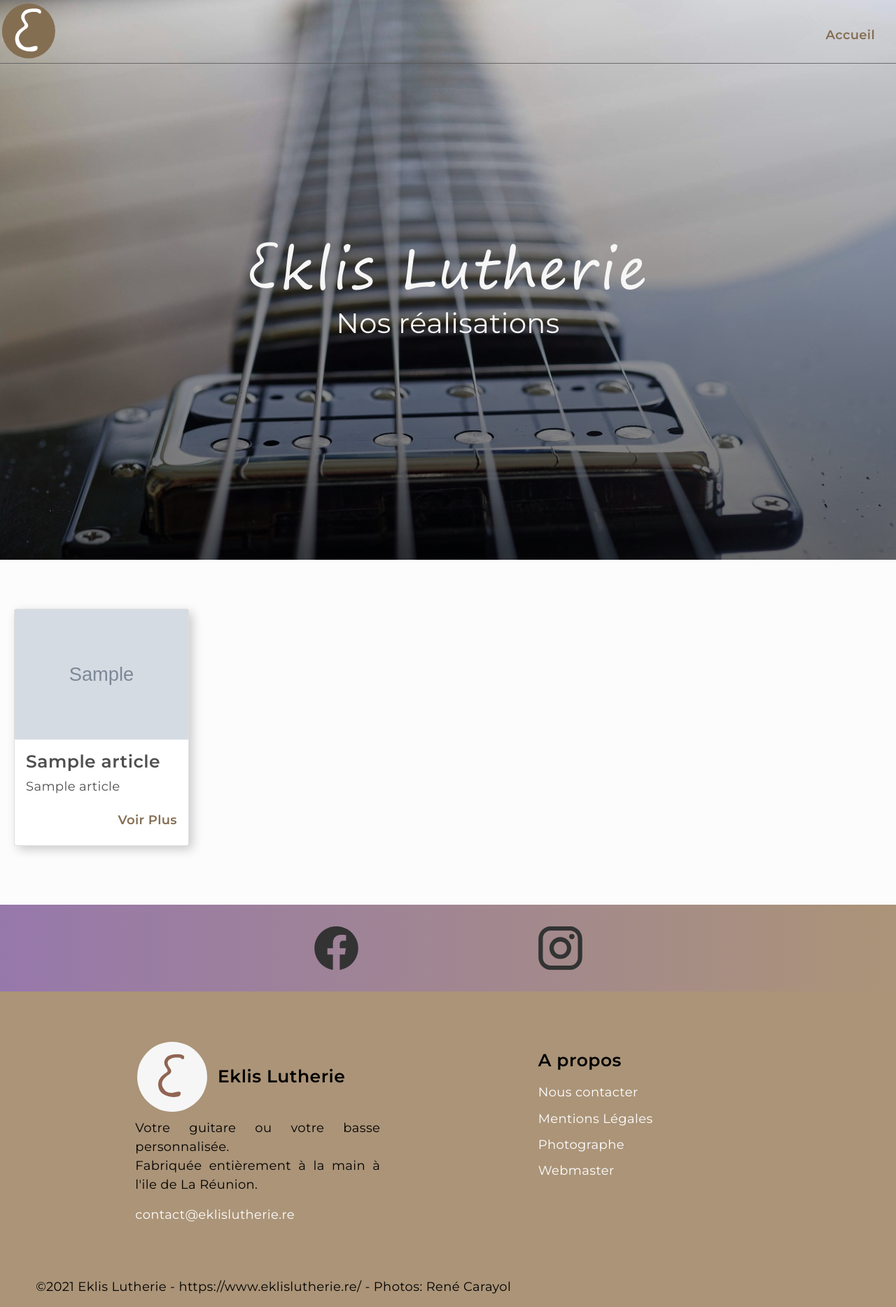
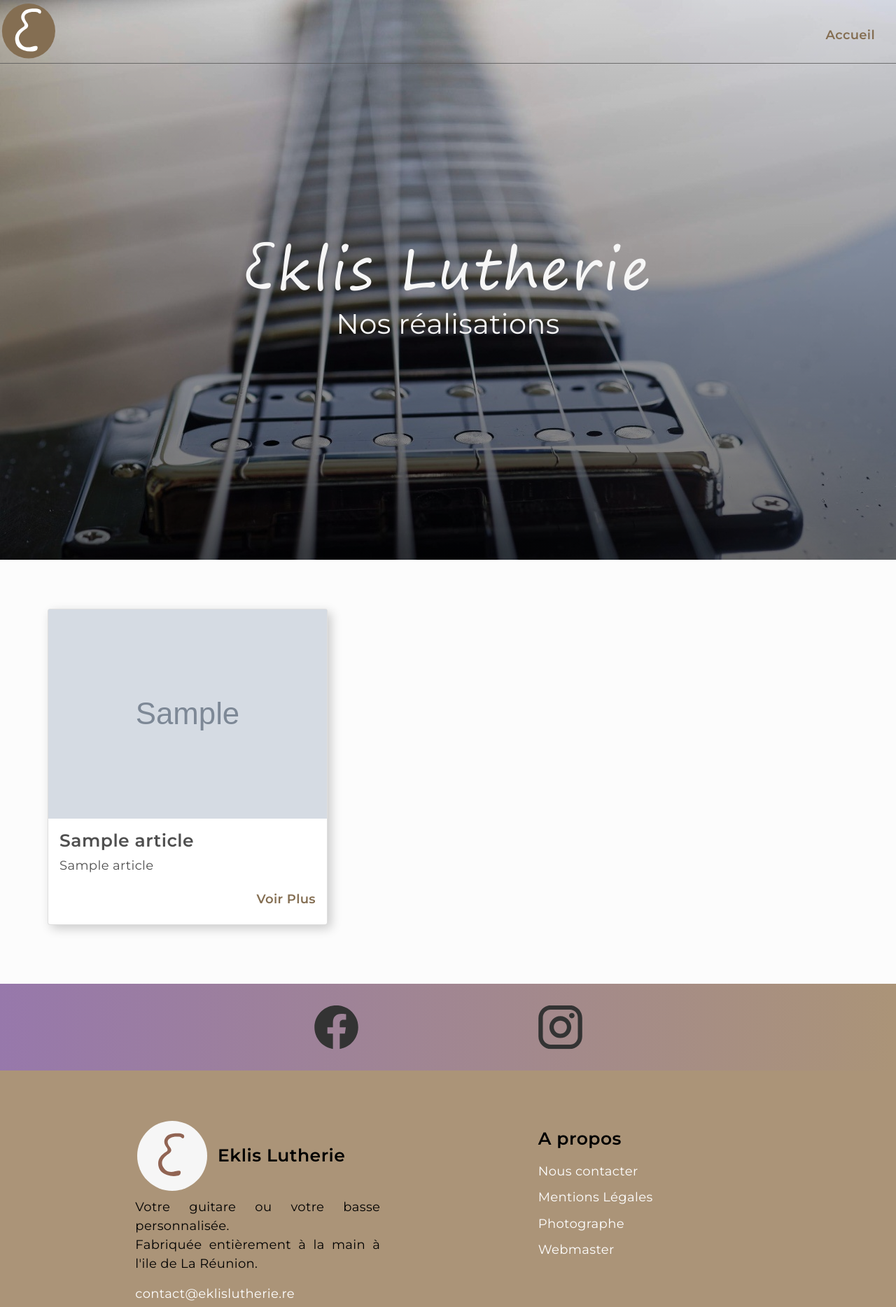
Before and after one commit to normanalie/eklislutherie, a Flask app: page /achievements/ in a window 1280 px wide. Shown: the top 1868 px of the page at 70% size. Run offline with Flask 2, Linux system fonts and the light colour scheme; tables that the repository leaves empty hold one stand-in row (values such as "Sample post"); grey boxes marked "Sample" are stand-in pictures.

Commit message:
Card styling

```diff
--- a/app/static/css/global.css
+++ b/app/static/css/global.css
@@ -165,7 +165,7 @@ body, html{
 
     h1.hero-title{
         font-family: 'eklis font', 'segoe print', 'arial';
-        font-size: calc(3vw + 5vh);
+        font-size: min(8vw, 80px);
         letter-spacing: 0.2rem;
     }
 
@@ -340,16 +340,16 @@ body, html{
 .card {
     flex: 0 0 auto;
     margin: 20px;
-    max-width: 300px;
+    max-width: 400px;
     height: auto;
     box-shadow: 5px 5px 15px rgba(0, 0, 0, 0.2);
 }
 
 .card img {
     height: 80%;
-    max-height: 200px;
+    max-height: 400px;
     object-fit: cover;
-    object-position: 50% 50%;
+    object-position: 0% 100%;
 }
 
 .card .content {
--- a/app/templates/achievements/index.html
+++ b/app/templates/achievements/index.html
@@ -31,14 +31,16 @@
 </div>
 <div id="achievements" class="achievements">
 
-    <div class="d-inline-flex justify-content-center flex-wrap">
+    <div class="d-inline-flex justify-content-center flex-wrap mx-5">
         {% for achievement in achievements %}
-            <div class="card p-0" style="max-width: 250px;">
+            <div class="card p-0">
                 <img src="{{ url_for('static', filename=(achievement.cover_img or '/img/achievements/default.jpg')) }}" alt="" onerror="this.src='{{ url_for('static', filename=('img/achievements/default.jpg')) }}'">
                 <div class="card-body">
                     <h3 class="card-title">{{ achievement.title }}</h3>
                     <p class="card-text">{{ achievement.subtitle }}</p>
-                    <a href="{{ achievement.id }}" class="semibold-link card-seemore">Voir Plus</a>
+                    {% if achievement.content and achievement.content != '' %}
+                        <a href="{{ achievement.id }}" class="semibold-link card-seemore">Voir Plus</a>
+                    {% endif %}
                 </div>
             </div>
         {% endfor %}
--- a/app/templates/index.html
+++ b/app/templates/index.html
@@ -112,7 +112,9 @@
             <div class="content">
                 <h3 class="card-title">{{ achievement.title }}</h3>
                 <p class="card-text">{{ achievement.subtitle }}</p>
-                <a href="/achievements/{{achievement.id}}" class="semibold-link card-seemore">Voir Plus</a>
+                {% if achievement.content and achievement.content != '' %}
+                        <a href="/achievements/{{ achievement.id }}" class="semibold-link card-seemore">Voir Plus</a>
+                    {% endif %}
             </div>
         </div>
     {% endfor %}
--- a/app/user/user.py
+++ b/app/user/user.py
@@ -115,7 +115,8 @@ def achievements_delete(id):
 
     #Cover image
     path = f"{current_app.root_path}/static/{article.cover_img}"
-    os.remove(path)
+    if os.path.exists(path):
+        os.remove(path)
 
     db.session.delete(article)
     db.session.commit()
```
Also changed, not shown: app/templates/achievements/view.html (+6 -3 lines).
